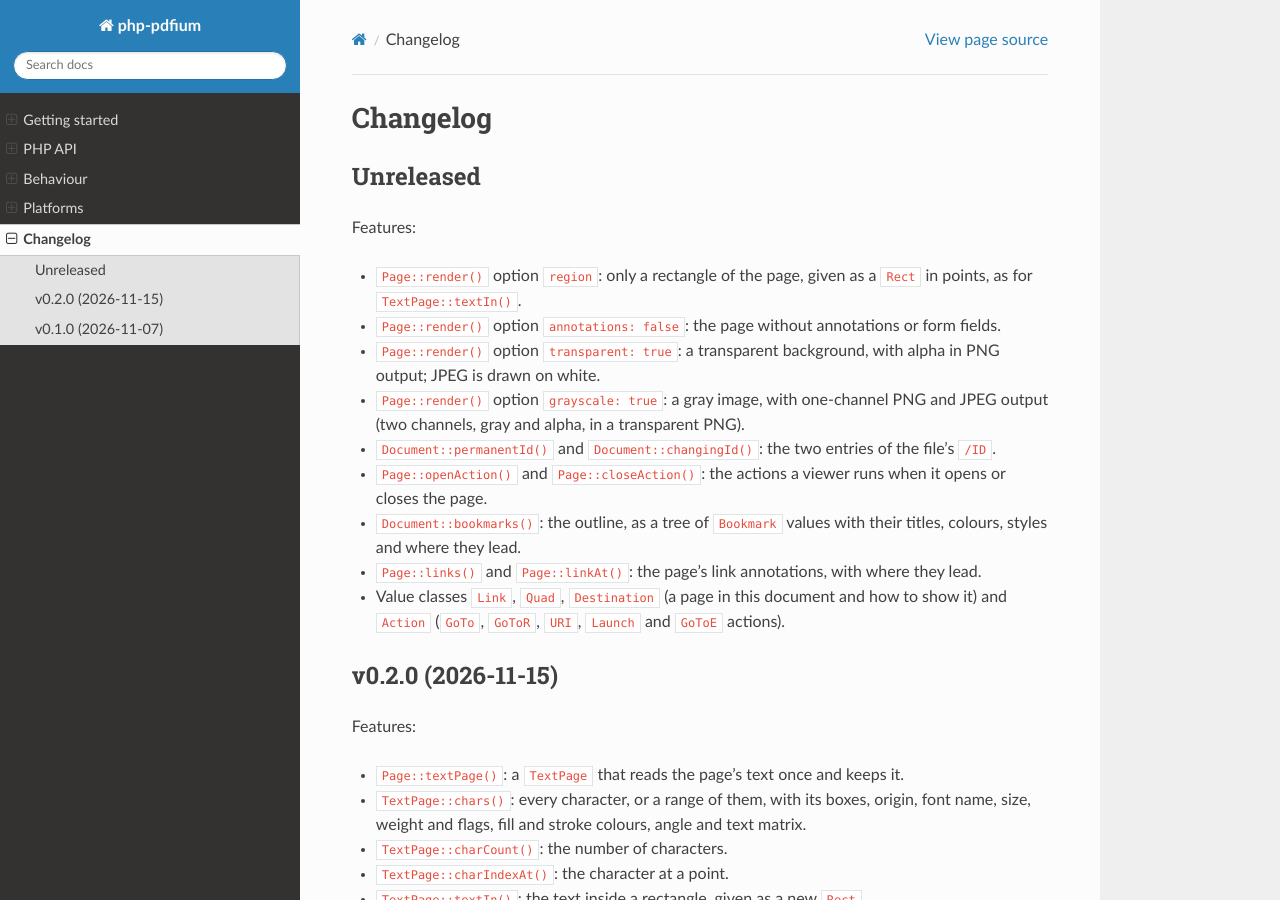
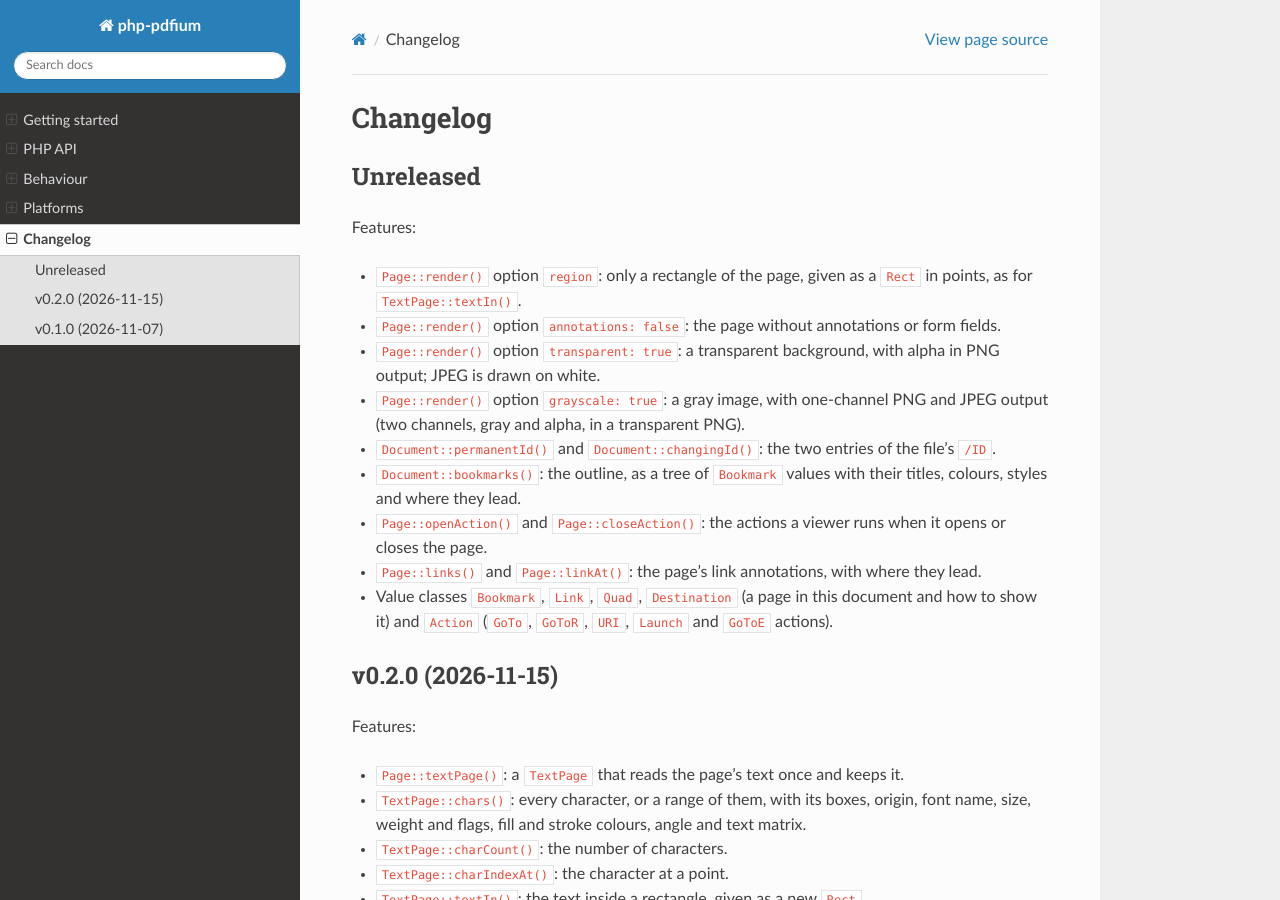
Before and after one commit to chaikivskyi/php-pdfium, a Sphinx documentation site: the page built from docs/changelog.rst, in a window 1280 px wide and 900 px high. Built offline with Sphinx 7.4.7 and the Read the Docs theme 3.1.0, drawn with Linux system fonts in a browser that asks for light colours.

Commit message:
docs: list Bookmark in the changelog, say when filePath, action and the IDs are null and that an action wins over /Dest, document metadata()'s MemoryException; test FitV and a link with no target

```diff
--- a/docs/changelog.rst
+++ b/docs/changelog.rst
@@ -14,13 +14,13 @@ Features:
 - ``Page::render()`` option ``grayscale: true``: a gray image, with one-channel PNG and JPEG output
   (two channels, gray and alpha, in a transparent PNG).
 - ``Document::permanentId()`` and ``Document::changingId()``: the two entries of the file's ``/ID``.
+- ``Document::bookmarks()``: the outline, as a tree of ``Bookmark`` values with their titles,
+  colours, styles and where they lead.
 - ``Page::openAction()`` and ``Page::closeAction()``: the actions a viewer runs when it opens or
   closes the page.
-- ``Document::bookmarks()``: the outline, as a tree of ``Bookmark`` values with their titles,
-  colours, styles and where they lead.
 - ``Page::links()`` and ``Page::linkAt()``: the page's link annotations, with where they lead.
-- Value classes ``Link``, ``Quad``, ``Destination`` (a page in this document and how to show it)
-  and ``Action`` (``GoTo``, ``GoToR``, ``URI``, ``Launch`` and ``GoToE`` actions).
+- Value classes ``Bookmark``, ``Link``, ``Quad``, ``Destination`` (a page in this document and how
+  to show it) and ``Action`` (``GoTo``, ``GoToR``, ``URI``, ``Launch`` and ``GoToE`` actions).
 
 v0.2.0 (2026-11-15)
 -------------------
```
Also changed, not shown: docs/behaviour.rst (+8 -8 lines), docs/php_api.rst (+12 -6 lines), 5 other files.
